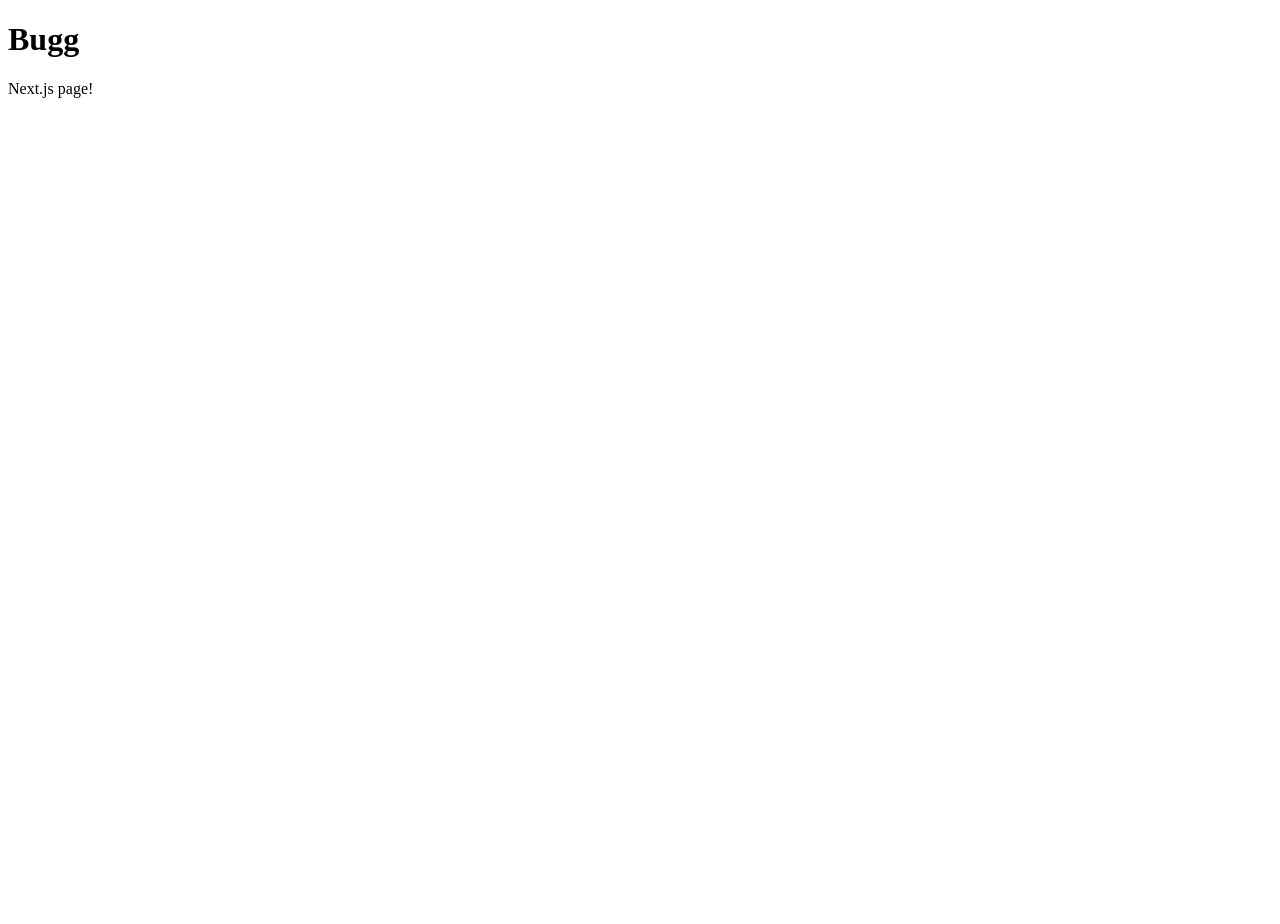
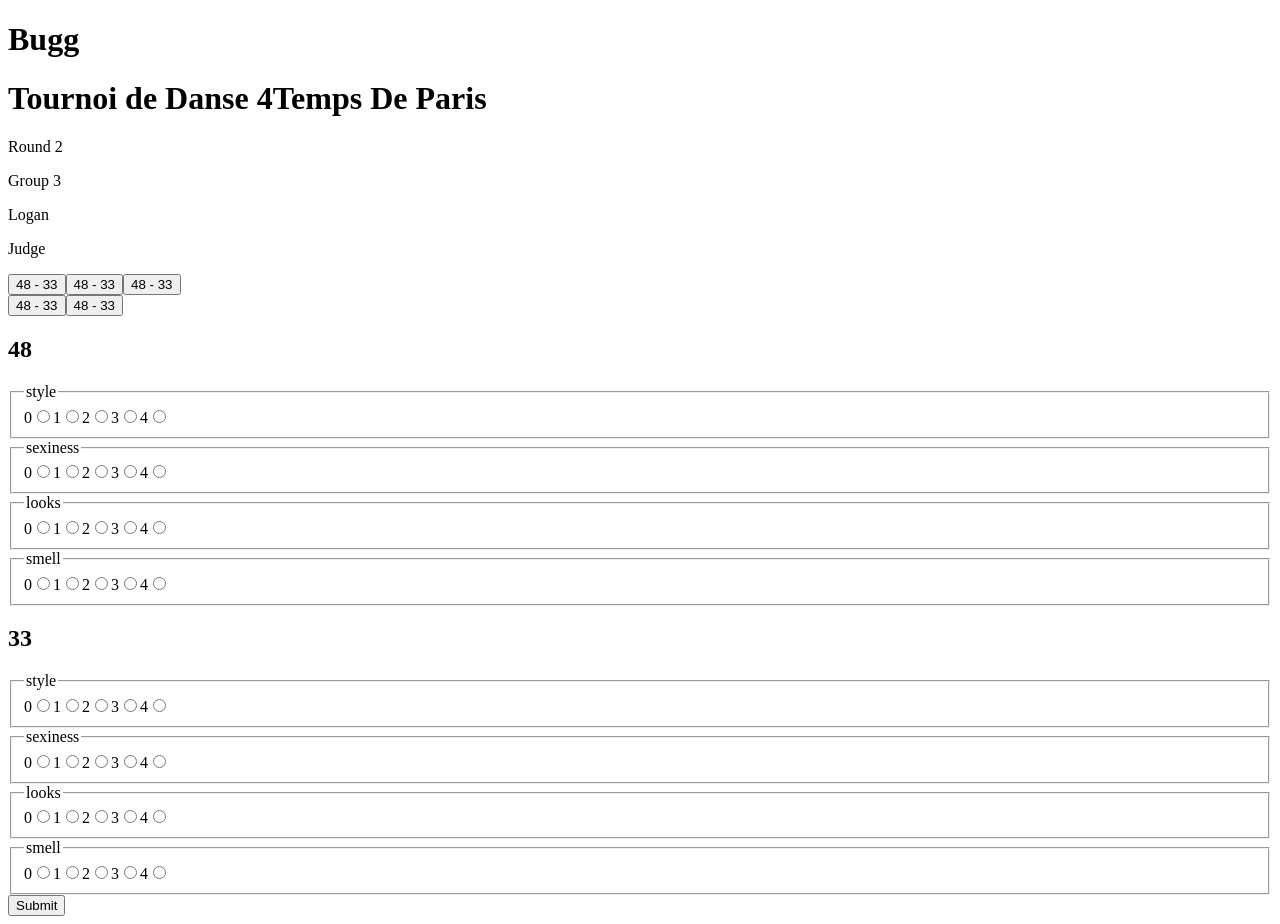
Before and after one commit to SimonKinds/bugg, a Next.js app in the folder client/: page / in a window 1280 px wide. Before the commit the page ends 800 px from the top, so only its background shows below. Built offline with nearby package versions, Linux system fonts and the light colour scheme.

Commit message:
Build static markup without styling for noting

```diff
--- a/client/pages/index.js
+++ b/client/pages/index.js
@@ -2,25 +2,193 @@
 
 import React from "react";
 
-import "./styles.css";
-
 function IndexPage() {
   return (
     <div>
-      <Header />
+      <header>
+        <h1>Bugg</h1>
+      </header>
+      <div>
+        <h1>Tournoi de Danse 4Temps De Paris</h1>
+        <div>
+          <p>Round 2</p>
+          <p>Group 3</p>
+        </div>
+        <div>
+          <p>Logan</p>
+          <p>Judge</p>
+        </div>
+      </div>
       <main>
-        <p>Next.js page!</p>
+        <div>
+          <div>
+            <button type="button">48 - 33</button>
+            <button type="button">48 - 33</button>
+            <button type="button">48 - 33</button>
+          </div>
+          <div>
+            <button type="button">48 - 33</button>
+            <button type="button">48 - 33</button>
+          </div>
+        </div>
+        <div>
+          <form>
+            <div>
+              <h2>48</h2>
+              <fieldset>
+                <legend>style</legend>
+                <label htmlFor="style-0">
+                  0<input name="style-48" id="style-0" type="radio" />
+                </label>
+                <label htmlFor="style-1">
+                  1<input name="style-48" id="style-1" type="radio" />
+                </label>
+                <label htmlFor="style-2">
+                  2<input name="style-48" id="style-2" type="radio" />
+                </label>
+                <label htmlFor="style-3">
+                  3<input name="style-48" id="style-3" type="radio" />
+                </label>
+                <label htmlFor="style-4">
+                  4<input name="style-48" id="style-4" type="radio" />
+                </label>
+              </fieldset>
+              <fieldset>
+                <legend>sexiness</legend>
+                <label htmlFor="sexiness-0">
+                  0<input name="sexiness-48" id="sexiness-0" type="radio" />
+                </label>
+                <label htmlFor="sexiness-1">
+                  1<input name="sexiness-48" id="sexiness-1" type="radio" />
+                </label>
+                <label htmlFor="sexiness-2">
+                  2<input name="sexiness-48" id="sexiness-2" type="radio" />
+                </label>
+                <label htmlFor="sexiness-3">
+                  3<input name="sexiness-48" id="sexiness-3" type="radio" />
+                </label>
+                <label htmlFor="sexiness-4">
+                  4<input name="sexiness-48" id="sexiness-4" type="radio" />
+                </label>
+              </fieldset>
+              <fieldset>
+                <legend>looks</legend>
+                <label htmlFor="looks-0">
+                  0<input name="looks-48" id="looks-0" type="radio" />
+                </label>
+                <label htmlFor="looks-1">
+                  1<input name="looks-48" id="looks-1" type="radio" />
+                </label>
+                <label htmlFor="looks-2">
+                  2<input name="looks-48" id="looks-2" type="radio" />
+                </label>
+                <label htmlFor="looks-3">
+                  3<input name="looks-48" id="looks-3" type="radio" />
+                </label>
+                <label htmlFor="looks-4">
+                  4<input name="looks-48" id="looks-4" type="radio" />
+                </label>
+              </fieldset>
+              <fieldset>
+                <legend>smell</legend>
+                <label htmlFor="smell-0">
+                  0<input name="smell-48" id="smell-0" type="radio" />
+                </label>
+                <label htmlFor="smell-1">
+                  1<input name="smell-48" id="smell-1" type="radio" />
+                </label>
+                <label htmlFor="smell-2">
+                  2<input name="smell-48" id="smell-2" type="radio" />
+                </label>
+                <label htmlFor="smell-3">
+                  3<input name="smell-48" id="smell-3" type="radio" />
+                </label>
+                <label htmlFor="smell-4">
+                  4<input name="smell-48" id="smell-4" type="radio" />
+                </label>
+              </fieldset>
+            </div>
+            <div>
+              <h2>33</h2>
+              <fieldset>
+                <legend>style</legend>
+                <label htmlFor="style-0">
+                  0<input name="style-33" id="style-0" type="radio" />
+                </label>
+                <label htmlFor="style-1">
+                  1<input name="style-33" id="style-1" type="radio" />
+                </label>
+                <label htmlFor="style-2">
+                  2<input name="style-33" id="style-2" type="radio" />
+                </label>
+                <label htmlFor="style-3">
+                  3<input name="style-33" id="style-3" type="radio" />
+                </label>
+                <label htmlFor="style-4">
+                  4<input name="style-33" id="style-4" type="radio" />
+                </label>
+              </fieldset>
+              <fieldset>
+                <legend>sexiness</legend>
+                <label htmlFor="sexiness-0">
+                  0<input name="sexiness-33" id="sexiness-0" type="radio" />
+                </label>
+                <label htmlFor="sexiness-1">
+                  1<input name="sexiness-33" id="sexiness-1" type="radio" />
+                </label>
+                <label htmlFor="sexiness-2">
+                  2<input name="sexiness-33" id="sexiness-2" type="radio" />
+                </label>
+                <label htmlFor="sexiness-3">
+                  3<input name="sexiness-33" id="sexiness-3" type="radio" />
+                </label>
+                <label htmlFor="sexiness-4">
+                  4<input name="sexiness-33" id="sexiness-4" type="radio" />
+                </label>
+              </fieldset>
+              <fieldset>
+                <legend>looks</legend>
+                <label htmlFor="looks-0">
+                  0<input name="looks-33" id="looks-0" type="radio" />
+                </label>
+                <label htmlFor="looks-1">
+                  1<input name="looks-33" id="looks-1" type="radio" />
+                </label>
+                <label htmlFor="looks-2">
+                  2<input name="looks-33" id="looks-2" type="radio" />
+                </label>
+                <label htmlFor="looks-3">
+                  3<input name="looks-33" id="looks-3" type="radio" />
+                </label>
+                <label htmlFor="looks-4">
+                  4<input name="looks-33" id="looks-4" type="radio" />
+                </label>
+              </fieldset>
+              <fieldset>
+                <legend>smell</legend>
+                <label htmlFor="smell-0">
+                  0<input name="smell-33" id="smell-0" type="radio" />
+                </label>
+                <label htmlFor="smell-1">
+                  1<input name="smell-33" id="smell-1" type="radio" />
+                </label>
+                <label htmlFor="smell-2">
+                  2<input name="smell-33" id="smell-2" type="radio" />
+                </label>
+                <label htmlFor="smell-3">
+                  3<input name="smell-33" id="smell-3" type="radio" />
+                </label>
+                <label htmlFor="smell-4">
+                  4<input name="smell-33" id="smell-4" type="radio" />
+                </label>
+              </fieldset>
+            </div>
+            <button type="submit">Submit</button>
+          </form>
+        </div>
       </main>
     </div>
   );
 }
 
-function Header() {
-  return (
-    <header className="header">
-      <h1>Bugg</h1>
-    </header>
-  );
-}
-
 export default IndexPage;
--- a/client/pages/styles.css
+++ /dev/null
@@ -1,2 +0,0 @@
-.header {
-}
```
